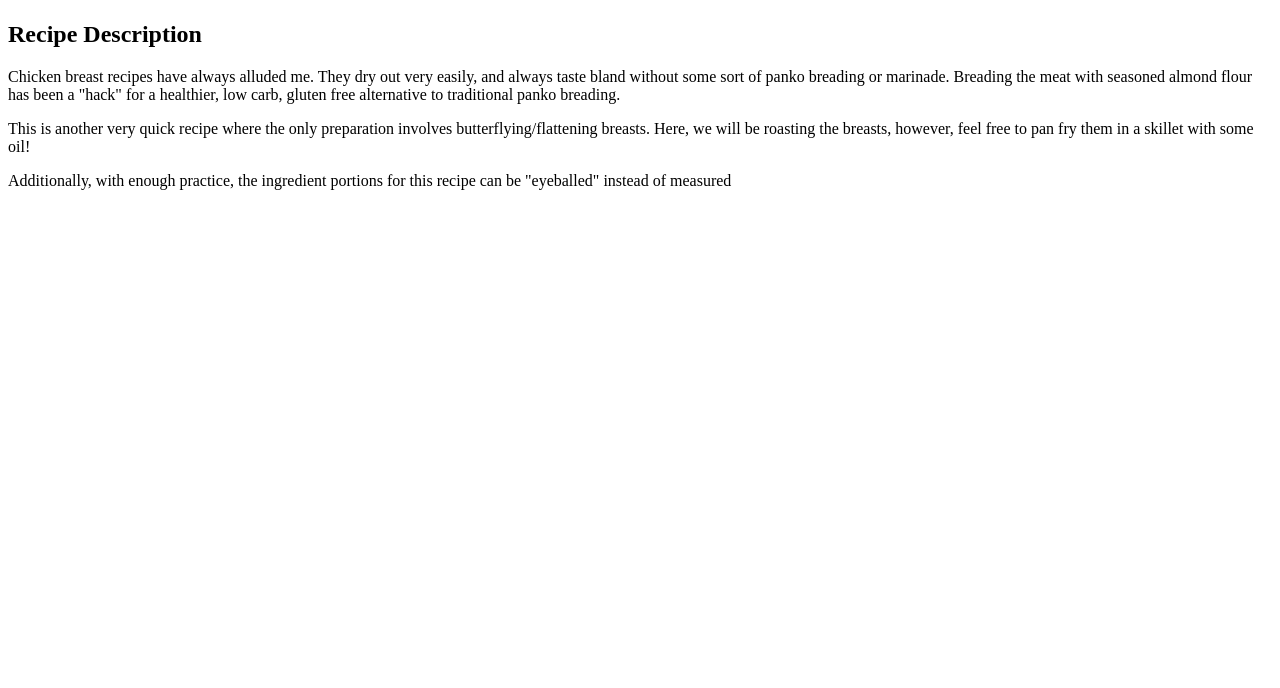
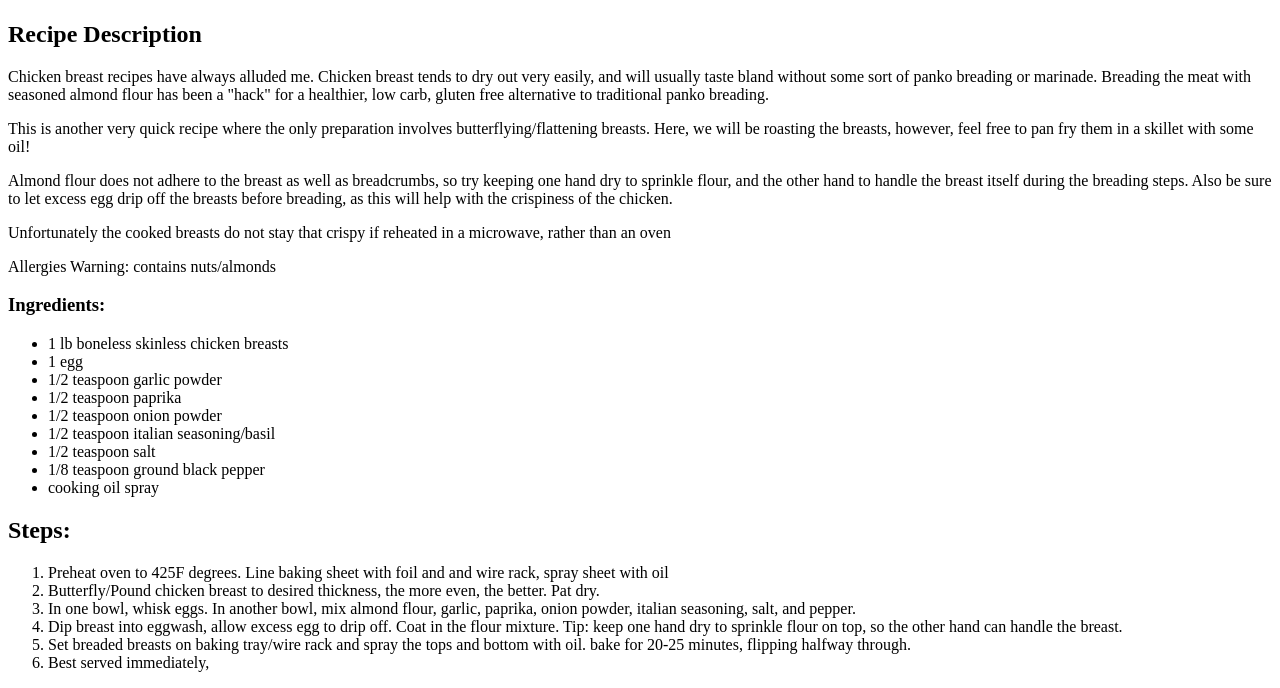
Before and after one commit to jc-create/odin-recipes, a plain HTML site: page recipes/almondflourchickenbreast.html in a window 1280 px wide. Shown: the part 283-971 px from the top of the page. Before the commit the page ends 800 px from the top, so only its background shows below. Drawn offline with Linux system fonts and the light colour scheme.

Commit message:
completed chicken page

```diff
--- a/recipes/almondflourchickenbreast.html
+++ b/recipes/almondflourchickenbreast.html
@@ -8,13 +8,36 @@
 </head>
 <body>
     <h1>Almond Flour Breaded Chicken Breast</h1>
-    <img src = "https://imagesvc.meredithcorp.io/v3/mm/image?q=60&c=sc&poi=face&w=2285&h=1143&url=https%3A%2F%2Fimages.media-allrecipes.com%2Fuserphotos%2F3196933.jpg" alt="almond-breaded-chicken" width="350" height="200">
+        <img src = "https://imagesvc.meredithcorp.io/v3/mm/image?q=60&c=sc&poi=face&w=2285&h=1143&url=https%3A%2F%2Fimages.media-allrecipes.com%2Fuserphotos%2F3196933.jpg" alt="almond-breaded-chicken" width="350" height="200">
 
     <h2>Recipe Description</h2>
 
-    <p>Chicken breast recipes have always alluded me. They dry out very easily, and always taste bland without some sort of panko breading or marinade. Breading the meat with seasoned almond flour has been a "hack" for a healthier, low carb, gluten free alternative to traditional panko breading.</p>
-    <p>This is another very quick recipe where the only preparation involves butterflying/flattening breasts. Here, we will be roasting the breasts, however, feel free to pan fry them in a skillet with some oil!</p>
-    <p>Additionally, with enough practice, the ingredient portions for this recipe can be "eyeballed" instead of measured</p>
+        <p>Chicken breast recipes have always alluded me. Chicken breast tends to dry out very easily, and will usually taste bland without some sort of panko breading or marinade. Breading the meat with seasoned almond flour has been a "hack" for a healthier, low carb, gluten free alternative to traditional panko breading.</p>
+        <p>This is another very quick recipe where the only preparation involves butterflying/flattening breasts. Here, we will be roasting the breasts, however, feel free to pan fry them in a skillet with some oil!</p>
+        <p>Almond flour does not adhere to the breast as well as breadcrumbs, so try keeping one hand dry to sprinkle flour, and the other hand to handle the breast itself during the breading steps. Also be sure to let excess egg drip off the breasts before breading, as this will help with the crispiness of the chicken.</p>
+        <p>Unfortunately the cooked breasts do not stay that crispy if reheated in a microwave, rather than an oven </p>
+        <p>Allergies Warning: contains nuts/almonds</p>
+    <h3>Ingredients:</h3>
+        <ul>
+            <li>1 lb boneless skinless chicken breasts</li>
+            <li>1 egg</li>
+            <li>1/2 teaspoon garlic powder</li>
+            <li>1/2 teaspoon paprika</li>
+            <li>1/2 teaspoon onion powder</li>
+            <li>1/2 teaspoon italian seasoning/basil</li>
+            <li>1/2 teaspoon salt</li>
+            <li>1/8 teaspoon ground black pepper</li>
+            <li>cooking oil spray</li>
+        </ul>
 
+    <h2>Steps:</h2>
+        <ol>
+            <li>Preheat oven to 425F degrees. Line baking sheet with foil and and wire rack, spray sheet with oil</li>
+            <li>Butterfly/Pound chicken breast to desired thickness, the more even, the better. Pat dry.</li>
+            <li>In one bowl, whisk eggs. In another bowl, mix almond flour, garlic, paprika, onion powder, italian seasoning, salt, and pepper.</li>
+            <li>Dip breast into eggwash, allow excess egg to drip off. Coat in the flour mixture. Tip: keep one hand dry to sprinkle flour on top, so the other hand can handle the breast.</li>
+            <li>Set breaded breasts on baking tray/wire rack and spray the tops and bottom with oil. bake for 20-25 minutes, flipping halfway through.</li>
+            <li>Best served immediately,</li>
+        </ol>
 </body>
 </html>
```
Also changed, not shown: recipes/koreangroundbeef.html (+2 -2 lines).
